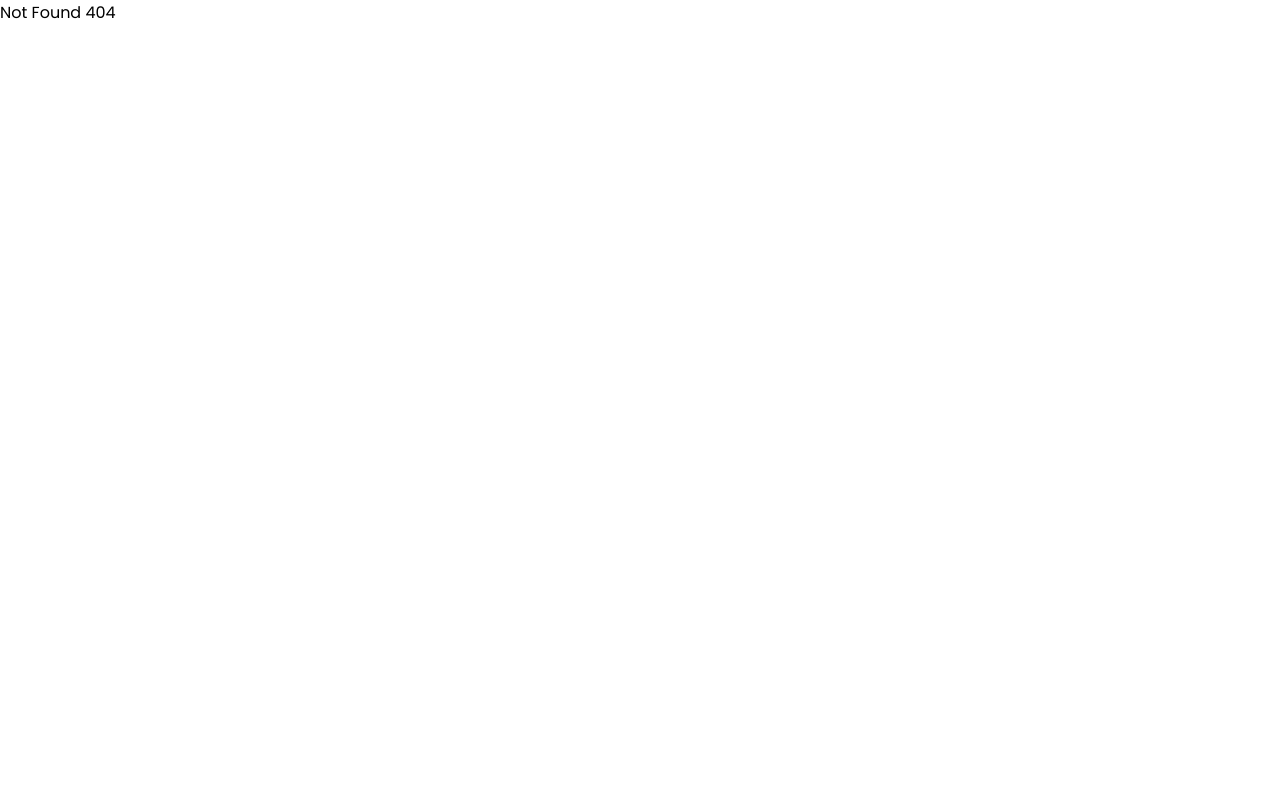
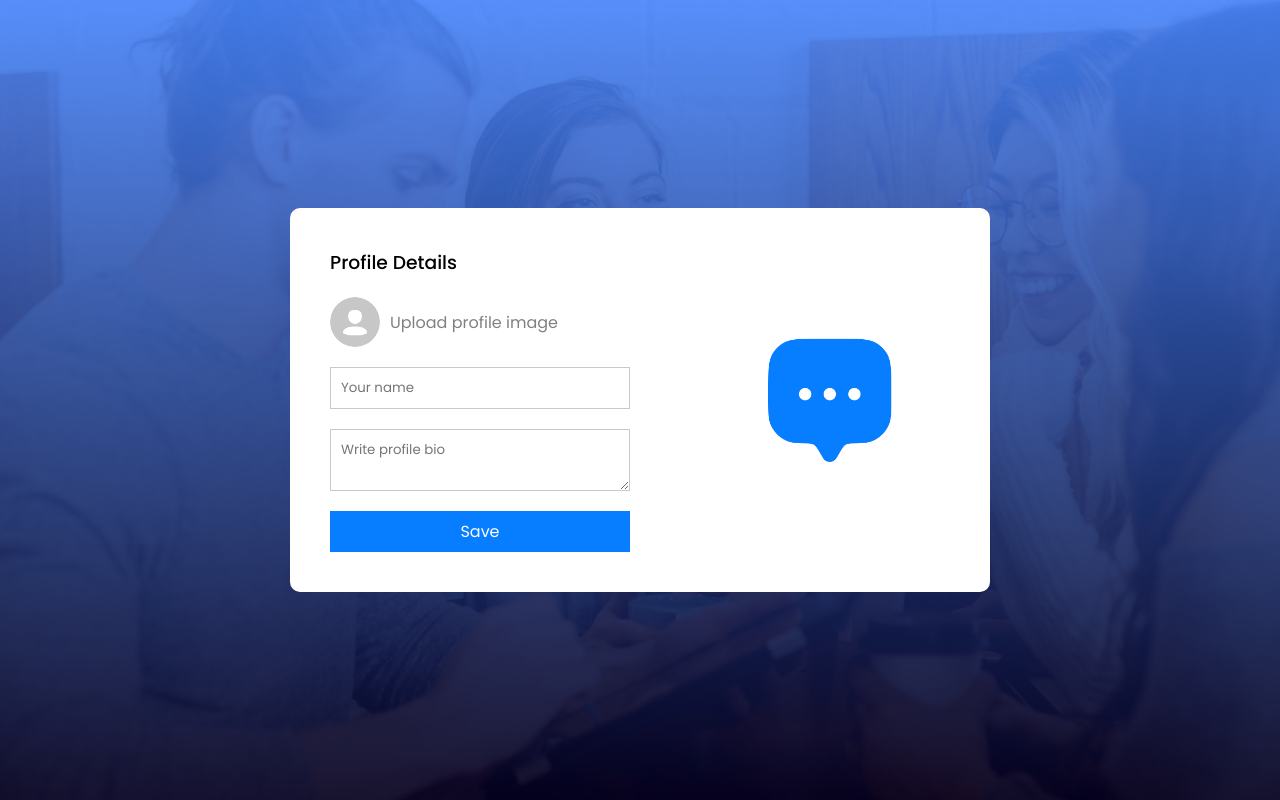
Before and after one commit to Shubham-567/Quick-Chat, a React (Vite) app: page /profile in a window 1280 px wide. Before the commit this address had no page. Built offline with nearby package versions, Linux system fonts and the light colour scheme.

Commit message:
Add ui styles for profile page

```diff
--- a/src/App.jsx
+++ b/src/App.jsx
@@ -10,7 +10,7 @@
         <Routes>
           <Route path='/' element={<Login />} />
           <Route path='/chat' element={<Chat />} />
-          <Route path='/profile-update' element={<ProfileUpdate />} />
+          <Route path='/profile' element={<ProfileUpdate />} />
           <Route path='*' element={<p>Not Found 404</p>} />
         </Routes>
       </BrowserRouter>
--- a/src/components/LeftSidebar/LeftSidebar.css
+++ b/src/components/LeftSidebar/LeftSidebar.css
@@ -74,3 +74,33 @@
 .friends:hover span {
   color: white;
 }
+.ls-nav .menu {
+  position: relative;
+  padding: 10px 0px;
+}
+
+.menu .sub-menu {
+  position: absolute;
+  top: 100%;
+  right: 0;
+  width: 130px;
+  padding: 20px;
+  border-radius: 5px;
+  background-color: white;
+  color: black;
+  display: none;
+}
+
+.sub-menu hr {
+  border: none;
+  height: 1px;
+  background-color: #a4a4a4;
+  margin: 8px 0px;
+}
+.sub-menu p {
+  cursor: pointer;
+  font-size: 14px;
+}
+.menu:hover .sub-menu {
+  display: block;
+}
--- a/src/components/LeftSidebar/LeftSidebar.jsx
+++ b/src/components/LeftSidebar/LeftSidebar.jsx
@@ -9,6 +9,11 @@
           <img src={assets.logo} alt='logo' className='logo' />
           <div className='menu'>
             <img src={assets.menu_icon} alt='menu-icon' />
+            <div className='sub-menu'>
+              <p>Edit Profile</p>
+              <hr />
+              <p>Logout</p>
+            </div>
           </div>
         </div>
         <div className='ls-search'>
--- a/src/pages/Chat/Chat.css
+++ b/src/pages/Chat/Chat.css
@@ -6,7 +6,7 @@
 }
 .chat-container {
   width: 95%;
-  max-width: 1000px;
+  max-width: 1100px;
   min-height: 75vh;
   background-color: aliceblue;
   display: grid;
--- a/src/pages/Login/Login.jsx
+++ b/src/pages/Login/Login.jsx
@@ -29,7 +29,7 @@
           className='form-input'
         />
         <input
-          type={showPass ? "password" : "text"}
+          type={showPass ? "text" : "password"}
           placeholder='Password'
           required
           className='form-input'
--- a/src/pages/ProfileUpdate/ProfileUpdate.css
+++ b/src/pages/ProfileUpdate/ProfileUpdate.css
@@ -0,0 +1,58 @@
+.profile {
+  min-height: 100vh;
+  background: url("/background.png") no-repeat;
+  background-size: cover;
+  display: flex;
+  align-items: center;
+  justify-content: center;
+}
+.profile-container {
+  background-color: white;
+  display: flex;
+  align-items: center;
+  justify-content: space-between;
+  min-width: 700px;
+  border-radius: 10px;
+}
+.profile-pic {
+  max-width: 160px;
+  aspect-ratio: 1/1;
+  margin: 20px auto;
+  border-radius: 50%;
+}
+.profile form {
+  display: flex;
+  flex-direction: column;
+  gap: 20px;
+  padding: 40px;
+}
+.profile form h3 {
+  font-weight: 500;
+}
+.profile label {
+  display: flex;
+  align-items: center;
+  gap: 10px;
+  color: gray;
+  cursor: pointer;
+}
+.profile label img {
+  width: 50px;
+  aspect-ratio: 1/1;
+  border-radius: 50%;
+}
+.profile input,
+textarea {
+  padding: 10px;
+  min-width: 300px;
+  border: 1px solid #c9c9c9;
+  outline-color: #077eff;
+}
+.profile form button {
+  border: none;
+  color: white;
+  background-color: #077eff;
+  padding: 8px;
+  font-size: 16px;
+  cursor: pointer;
+}
--- a/src/pages/ProfileUpdate/ProfileUpdate.jsx
+++ b/src/pages/ProfileUpdate/ProfileUpdate.jsx
@@ -1,7 +1,43 @@
+import { useState } from "react";
+import assets from "../../assets/assets";
 import "./ProfileUpdate.css";
 
 const ProfileUpdate = () => {
-  return <div>ProfileUpdate</div>;
+  const [image, setImage] = useState(false);
+
+  return (
+    <div className='profile'>
+      <div className='profile-container'>
+        <form>
+          <h3>Profile Details</h3>
+
+          <label htmlFor='avatar'>
+            <input
+              type='file'
+              id='avatar'
+              accept='.png, .jpg, .jpeg'
+              hidden
+              onChange={(e) => setImage(e.target.files[0])}
+            />
+            <img
+              src={image ? URL.createObjectURL(image) : assets.avatar_icon}
+              alt='avatar'
+            />
+            Upload profile image
+          </label>
+
+          <input type='text' placeholder='Your name' required />
+          <textarea placeholder='Write profile bio' required></textarea>
+          <button type='submit'>Save</button>
+        </form>
+        <img
+          src={image ? URL.createObjectURL(image) : assets.logo_icon}
+          alt='logo'
+          className='profile-pic'
+        />
+      </div>
+    </div>
+  );
 };
 
 export default ProfileUpdate;
```
